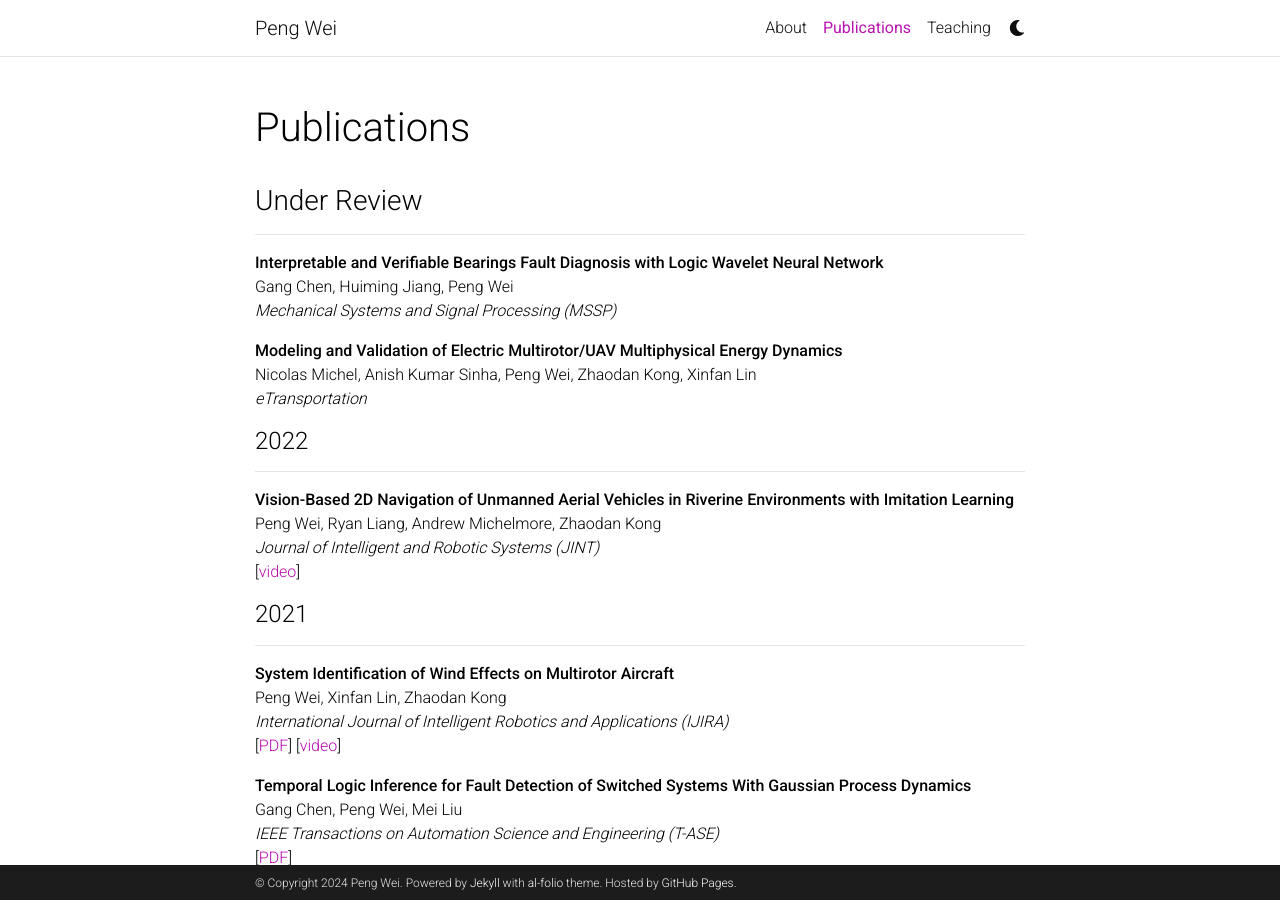
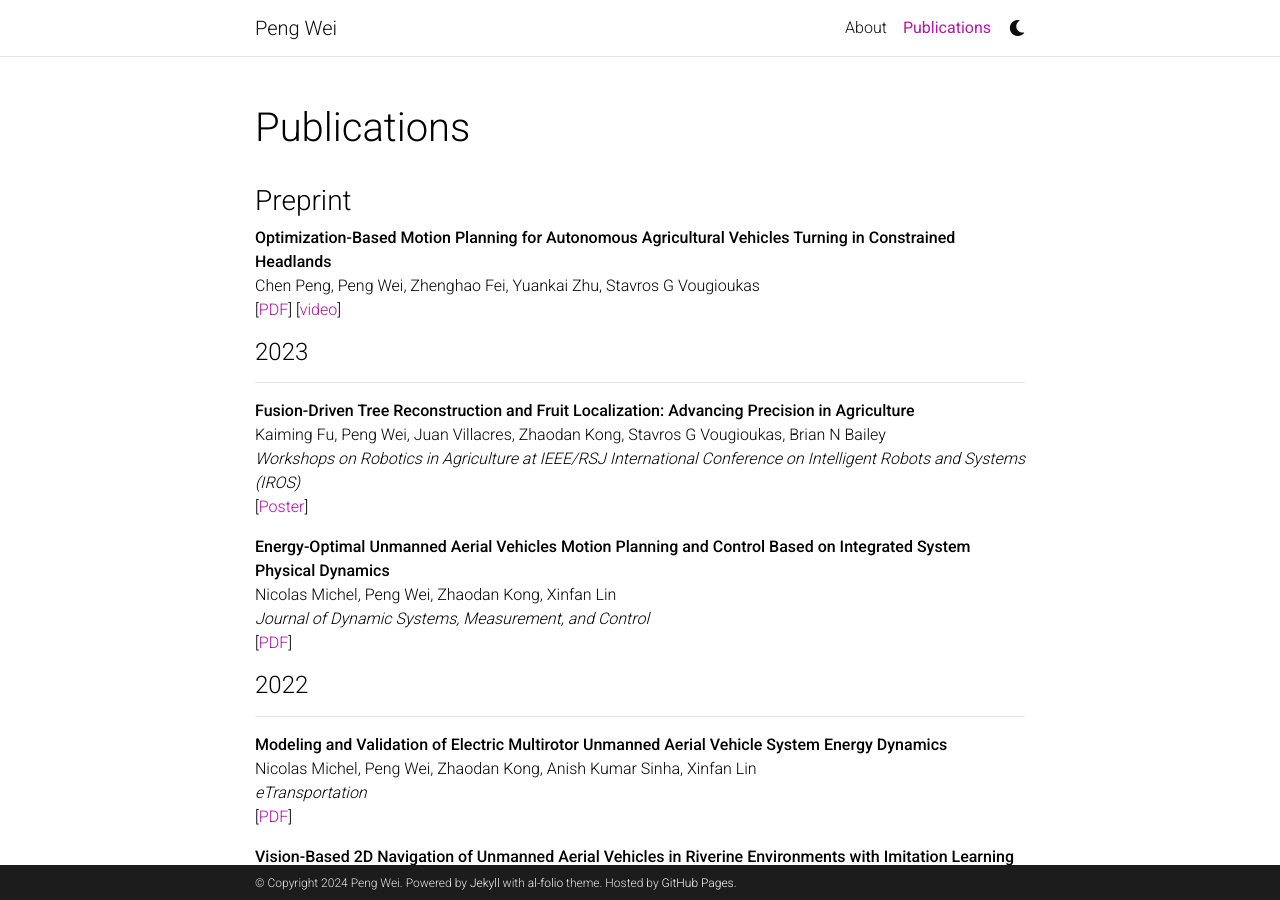
Before and after one commit to Alexwei92/Alexwei92.github.io, a Jekyll site: the page built from _pages/publications.md, in a window 1280 px wide and 900 px high. Built offline with Jekyll 4.4.1, drawn with Linux system fonts in a browser that asks for light colours; full-size pictures stand in for the smaller copies a plugin makes; comment, search, counter and statistics services are not loaded; a style sheet for code colours, icons or effects is not loaded.

Commit message:
update publication

```diff
--- a/_pages/publications.md
+++ b/_pages/publications.md
@@ -6,18 +6,30 @@ description:
 nav: true
 ---
 <!-- _pages/publications.md -->
-### Under Review
+### Preprint
+**Optimization-Based Motion Planning for Autonomous Agricultural Vehicles Turning in Constrained Headlands** \\
+Chen Peng, Peng Wei, Zhenghao Fei, Yuankai Zhu, Stavros G Vougioukas \\
+[[PDF](https://arxiv.org/abs/2308.01117)] [[video](https://www.youtube.com/watch?v=sf0uDFwpSfo)]
+
+#### 2023
 ___
-**Interpretable and Verifiable Bearings Fault Diagnosis with Logic Wavelet Neural Network** \\
-Gang Chen, Huiming Jiang, Peng Wei \\
-*Mechanical Systems and Signal Processing (MSSP)*
+**Fusion-Driven Tree Reconstruction and Fruit Localization: Advancing Precision in Agriculture** \\
+Kaiming Fu, Peng Wei, Juan Villacres, Zhaodan Kong, Stavros G Vougioukas, Brian N Bailey \\
+*Workshops on Robotics in Agriculture at IEEE/RSJ International Conference on Intelligent Robots and Systems (IROS)* \\
+[[Poster](https://arxiv.org/abs/2310.15138)]
 
-**Modeling and Validation of Electric Multirotor/UAV Multiphysical Energy Dynamics** \\
-Nicolas Michel, Anish Kumar Sinha, Peng Wei, Zhaodan Kong, Xinfan Lin \\
-*eTransportation*
+**Energy-Optimal Unmanned Aerial Vehicles Motion Planning and Control Based on Integrated System Physical Dynamics** \\
+Nicolas Michel, Peng Wei, Zhaodan Kong, Xinfan Lin \\
+*Journal of Dynamic Systems, Measurement, and Control* \\
+[[PDF](https://asmedigitalcollection.asme.org/dynamicsystems/article/145/4/041002/1154458/Energy-Optimal-Unmanned-Aerial-Vehicles-Motion)]
 
 #### 2022
 ___
+
+**Modeling and Validation of Electric Multirotor Unmanned Aerial Vehicle System Energy Dynamics** \\
+Nicolas Michel, Peng Wei, Zhaodan Kong, Anish Kumar Sinha, Xinfan Lin \\
+*eTransportation* \\
+[[PDF](https://www.sciencedirect.com/science/article/pii/S2590116822000194)]
 
 **Vision-Based 2D Navigation of Unmanned Aerial Vehicles in Riverine Environments with Imitation Learning** \\
 Peng Wei, Ryan Liang, Andrew Michelmore, Zhaodan Kong \\
```
Also changed, not shown: _pages/teaching.md (deleted, +0 -44 lines).
